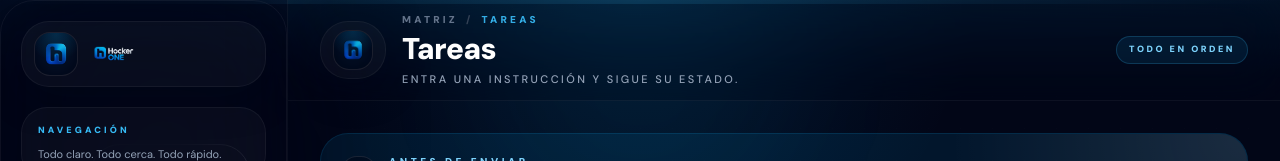
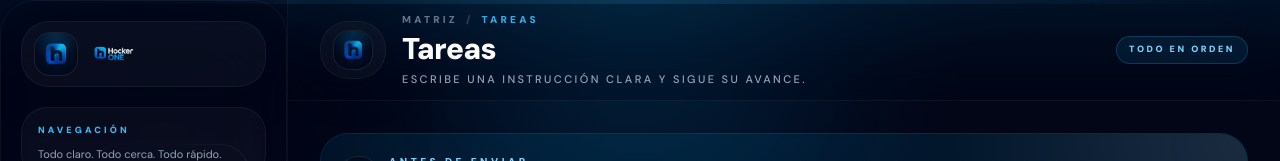
Before and after one commit to HockerAGI/hocker.one, a Next.js app: page /commands in a window 1280 px wide. Shown: the top 161 px of the page. Built offline with nearby package versions, Linux system fonts and the light colour scheme; no server answers; the database is empty.

Commit message:
Actualizar page.tsx

```diff
--- a/src/app/commands/page.tsx
+++ b/src/app/commands/page.tsx
@@ -13,7 +13,7 @@ export default function CommandsPage() {
   return (
     <PageShell
       title="Tareas"
-      subtitle="Entra una instrucción y sigue su estado."
+      subtitle="Escribe una instrucción clara y sigue su avance."
     >
       <div className="flex flex-col gap-6">
         <Hint title="Antes de enviar">
```
